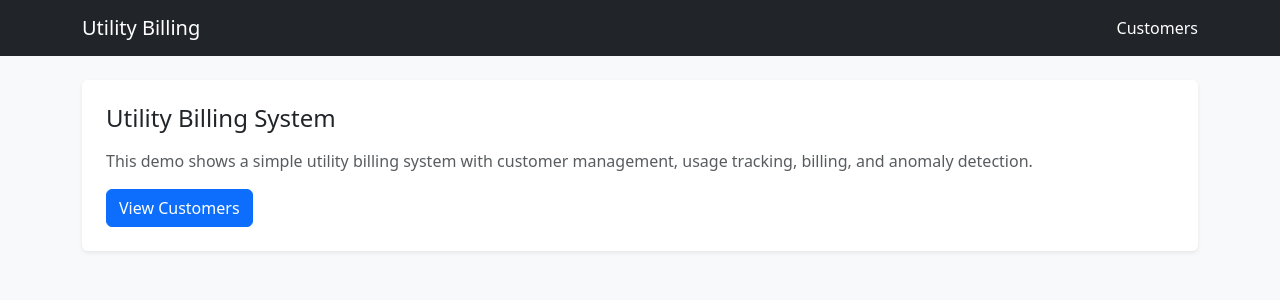
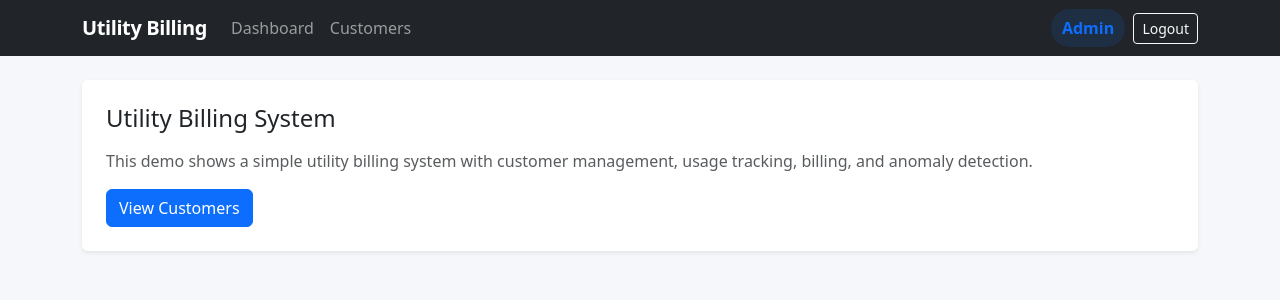
Before and after one commit to ddover-hub/utility_billing_capstone, a Flask app: page / in a window 1280 px wide. Shown: the top 300 px of the page. Run offline with Flask 3, Linux system fonts and the light colour scheme; the visitor is signed in with stand-in values (Sample User, id 1).

Commit message:
UI polish: improved navbar and layout

```diff
--- /dev/null
+++ b/static/styles.css
@@ -0,0 +1,48 @@
+:root {
+  --card-radius: 16px;
+}
+
+body {
+  background: #f6f7fb;
+}
+
+.page-title {
+  font-weight: 700;
+  letter-spacing: -0.02em;
+}
+
+.card-ui {
+  border: 0;
+  border-radius: var(--card-radius);
+  box-shadow: 0 10px 30px rgba(0,0,0,0.06);
+}
+
+.navbar-brand {
+  font-weight: 800;
+  letter-spacing: -0.02em;
+}
+
+.kpi {
+  font-size: 1.6rem;
+  font-weight: 800;
+  letter-spacing: -0.02em;
+}
+
+.kpi-label {
+  color: #6c757d;
+  font-size: 0.9rem;
+}
+
+.table thead th {
+  color: #6c757d;
+  font-weight: 600;
+  border-bottom: 1px solid #e9ecef;
+}
+
+.badge-soft {
+  background: rgba(13,110,253,0.12);
+  color: #0d6efd;
+  border-radius: 999px;
+  padding: 0.45rem 0.7rem;
+  font-weight: 600;
+}
--- a/templates/base.html
+++ b/templates/base.html
@@ -7,13 +7,37 @@
 
   <!-- Bootstrap CSS -->
   <link href="https://cdn.jsdelivr.net/npm/bootstrap@5.3.3/dist/css/bootstrap.min.css" rel="stylesheet">
+  <link rel="stylesheet" href="{{ url_for('static', filename='styles.css') }}">
 </head>
-<body class="bg-light">
+<body>
 
-<nav class="navbar navbar-dark bg-dark mb-4">
+<nav class="navbar navbar-expand-lg navbar-dark bg-dark mb-4">
   <div class="container">
     <a class="navbar-brand" href="{{ url_for('home') }}">Utility Billing</a>
-    <a class="nav-link text-white" href="{{ url_for('customers') }}">Customers</a>
+
+    <button class="navbar-toggler" type="button" data-bs-toggle="collapse" data-bs-target="#nav">
+      <span class="navbar-toggler-icon"></span>
+    </button>
+
+    <div class="collapse navbar-collapse" id="nav">
+      <ul class="navbar-nav me-auto">
+        <li class="nav-item">
+          <a class="nav-link" href="{{ url_for('home') }}">Dashboard</a>
+        </li>
+        <li class="nav-item">
+          <a class="nav-link" href="{{ url_for('customers') }}">Customers</a>
+        </li>
+      </ul>
+
+      <div class="d-flex align-items-center gap-2">
+        {% if session.get("is_admin") %}
+          <span class="badge-soft">Admin</span>
+          <a class="btn btn-sm btn-outline-light" href="{{ url_for('logout') }}">Logout</a>
+        {% else %}
+          <a class="btn btn-sm btn-outline-light" href="{{ url_for('login') }}">Login</a>
+        {% endif %}
+      </div>
+    </div>
   </div>
 </nav>
 
@@ -29,5 +53,6 @@
   {% block content %}{% endblock %}
 </div>
 
+<script src="https://cdn.jsdelivr.net/npm/bootstrap@5.3.3/dist/js/bootstrap.bundle.min.js"></script>
 </body>
 </html>
```
